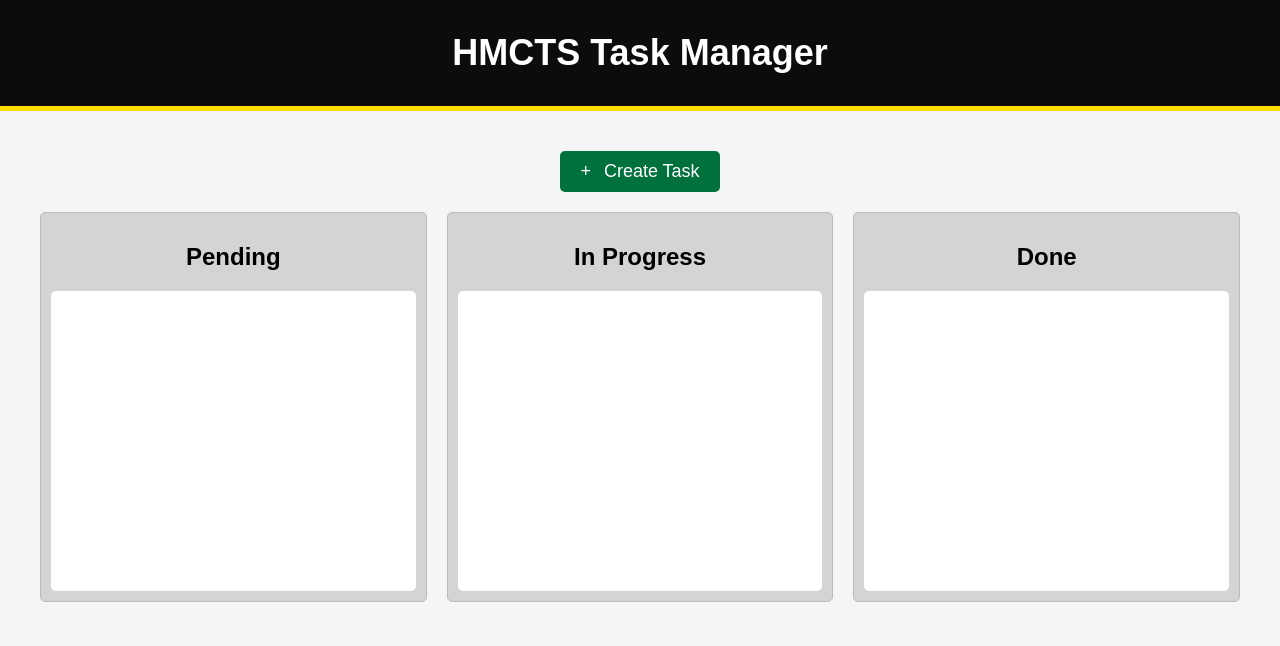
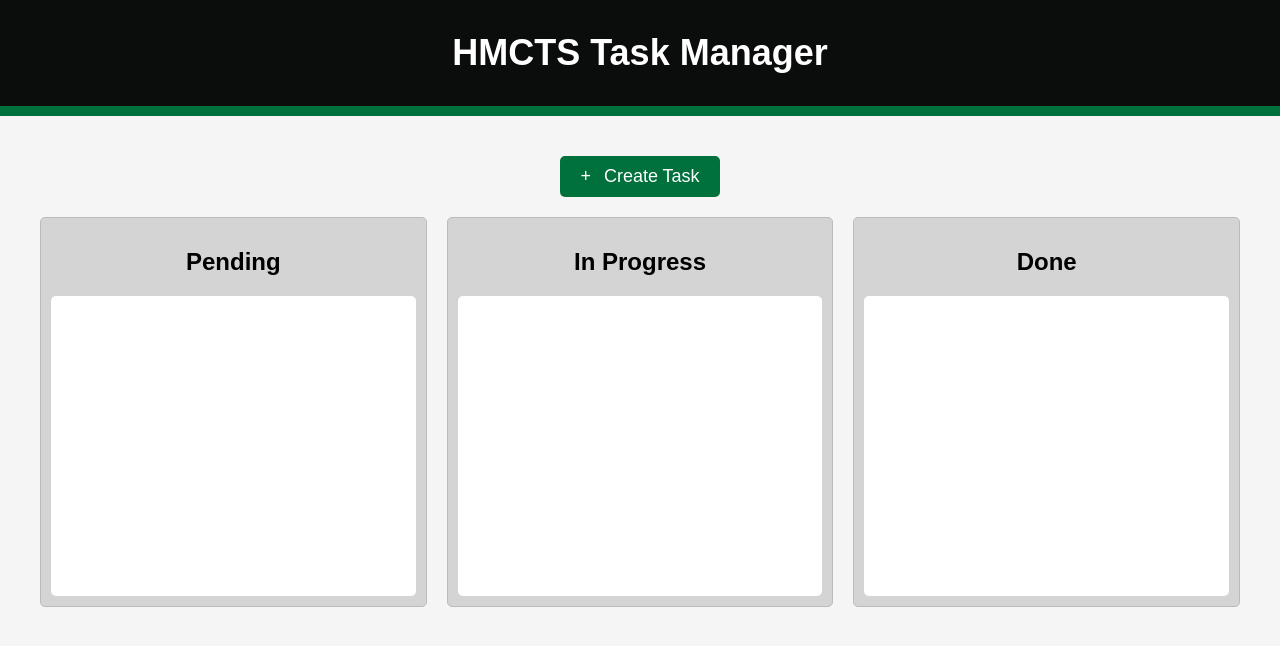
Before and after one commit to bennyw31210/HMCTS-Task-Manager, a plain HTML site: page src/static/index.html in a window 1280 px wide. Drawn offline with Linux system fonts and the light colour scheme; no server answers.

Commit message:
update border at the bottom of HTML page header

```diff
--- a/src/static/style.css
+++ b/src/static/style.css
@@ -16,7 +16,7 @@ body {
     text-align: center;
     font-size: 18px;
     font-weight: bold;
-    border-bottom: 5px solid #ffdd00; /* Yellow bottom border (GOV.UK accent) */
+    border-bottom: 10px solid #00703c; /* Green bottom border (GOV.UK accent) */
 }
 
 /* Main content container */
```
